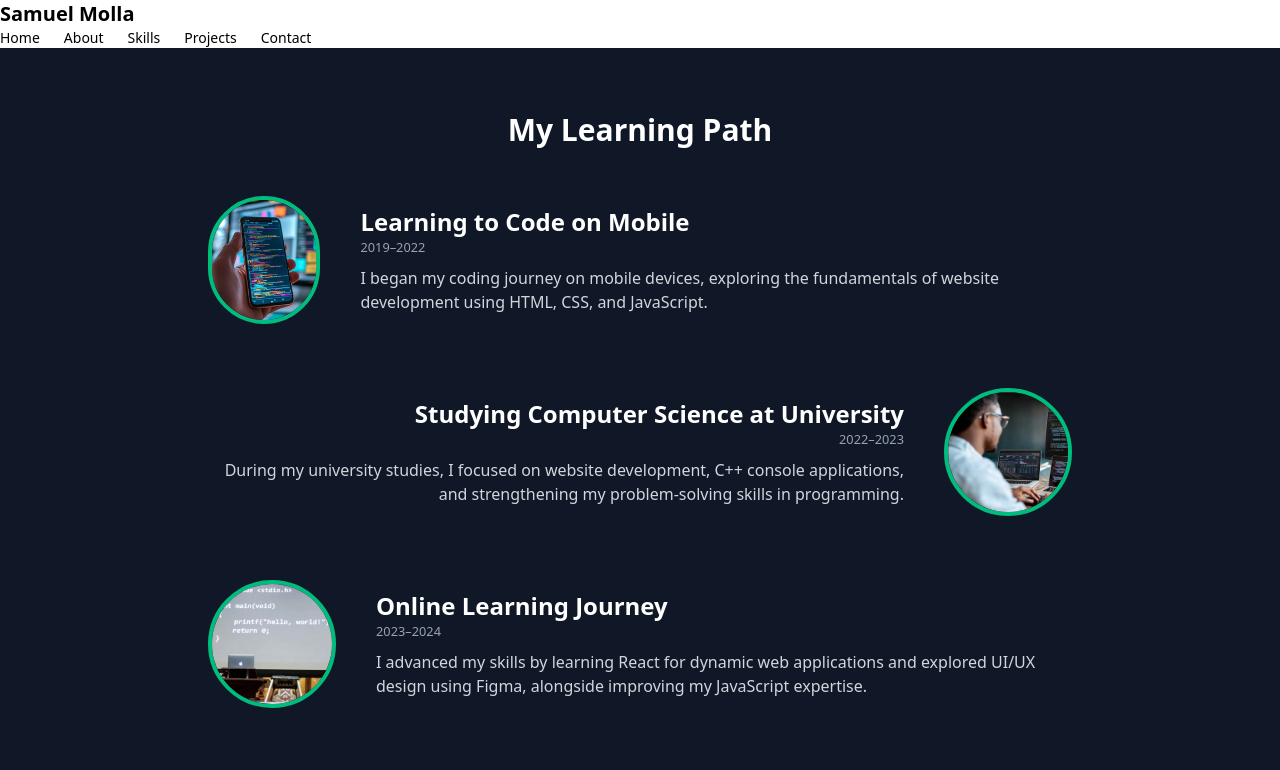
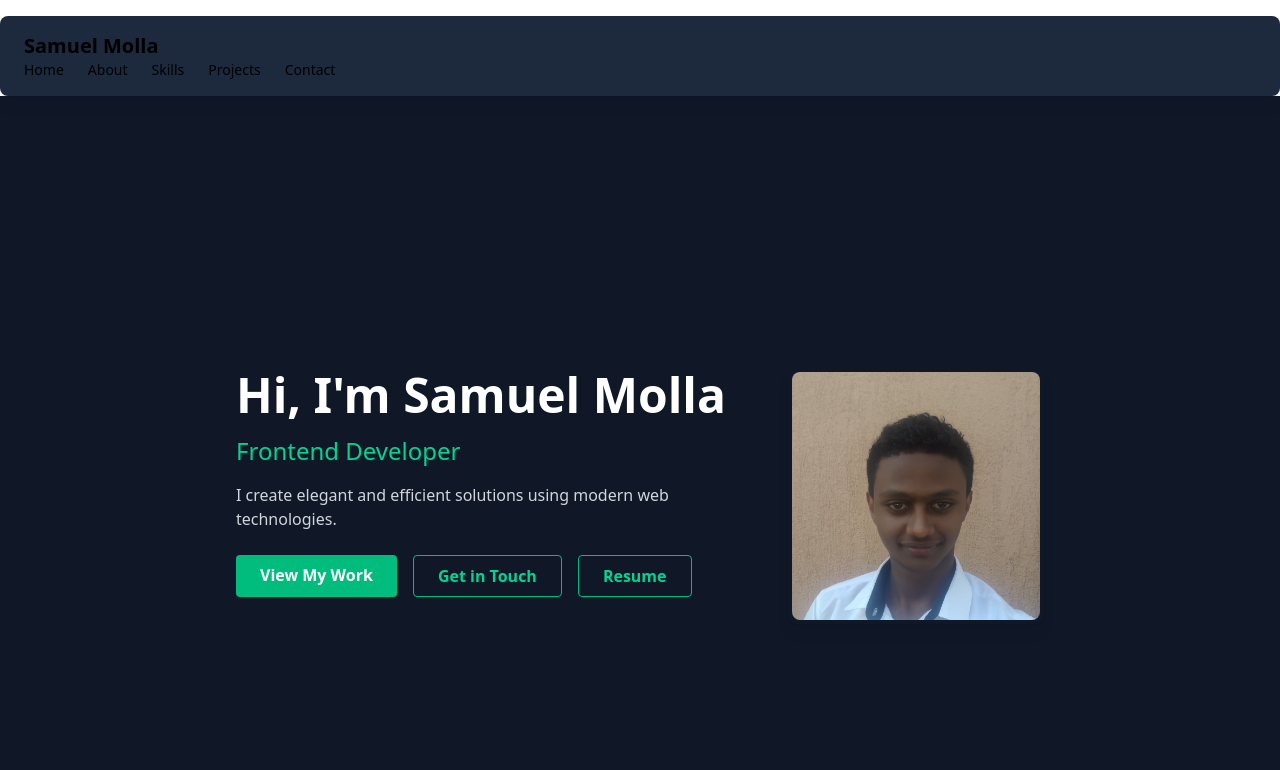
Before and after one commit to Mayufisha/Personal-Portfolio, a React (Vite) app in the folder React-Portfolio/: page / in a window 1280 px wide. Shown: the top 770 px of the page. Built offline with nearby package versions, Linux system fonts and the light colour scheme.

Commit message:
Add a Home Component

```diff
--- a/React-Portfolio/src/App.jsx
+++ b/React-Portfolio/src/App.jsx
@@ -1,4 +1,5 @@
 import Header from './Header'
+import Home from './Home';
 import About from './About';
 import Skills from './Skills';
 import Projects from './Projects';
@@ -9,6 +10,7 @@ function App() {
   return(
     <>
       <Header />
+      <Home/>
       <About />
       <Skills />
       <Projects />
--- a/React-Portfolio/src/Header.jsx
+++ b/React-Portfolio/src/Header.jsx
@@ -1,6 +1,6 @@
 function Header() {
     return (
-        <header>
+        <header class="py-4 bg-slate-800 px-6 rounded-lg shadow-lg mt-4  sticky top-2 z-50">
             <a href="#" class="text-xl font-bold hover:text-emerald-400 transition duration-300">Samuel Molla</a>
             <nav class="nav-links hidden md:flex gap-6 text-sm font-medium" aria-label="Main navigation">
               <a href="#home" class="hover:text-emerald-400 transition" >Home</a>
--- /dev/null
+++ b/React-Portfolio/src/Home.jsx
@@ -0,0 +1,28 @@
+function Home() {
+    return (
+        <section id="home" class="min-h-screen flex flex-col-reverse md:flex-row items-center justify-center px-6 gap-10 bg-gray-900 text-white">
+
+  <div class="text-center md:text-left max-w-lg">
+    <h1 class="text-4xl md:text-5xl font-bold mb-4">Hi, I'm Samuel Molla</h1>
+    <h3 class="text-2xl text-emerald-400 mb-4">Frontend Developer</h3>
+    <p class="mb-6 text-gray-300">I create elegant and efficient solutions using modern web technologies.</p>
+    <div class="flex flex-col sm:flex-row gap-4 justify-center md:justify-start mb-6">
+      <a href="#projects" class="bg-emerald-500 hover:bg-emerald-600 text-white font-semibold py-2 px-6 rounded transition">View My Work</a>
+      <a href="#contact" class="border border-emerald-500 text-emerald-400 hover:bg-emerald-500 hover:text-white font-semibold py-2 px-6 rounded transition">Get in Touch</a>
+      <a href="#" class="border border-emerald-500 text-emerald-400 hover:bg-emerald-500 hover:text-white font-semibold py-2 px-6 rounded transition">Resume</a>
+
+    </div>
+
+    <div class="flex justify-center md:justify-start gap-6 text-3xl">
+      <a href="https://www.linkedin.com/in/samuel-molla" target="_blank" class="hover:text-emerald-400 transition"><i class='bx bxl-linkedin'></i></a>
+      <a href="https://github.com/Mayufisha" target="_blank" class="hover:text-emerald-400 transition"><i class='bx bxl-github'></i></a>
+    </div>
+  </div>
+
+  <div class="w-40 h-40 md:w-64 md:h-64 rounded-xl overflow-hidden border-4 border-gray-900 shadow-lg">
+    <img src="Images/SamuelMolla.jpg" alt="Samuel Molla" class="w-full h-full object-cover"/>
+  </div>
+</section>
+    );
+};
+export default Home;
```
